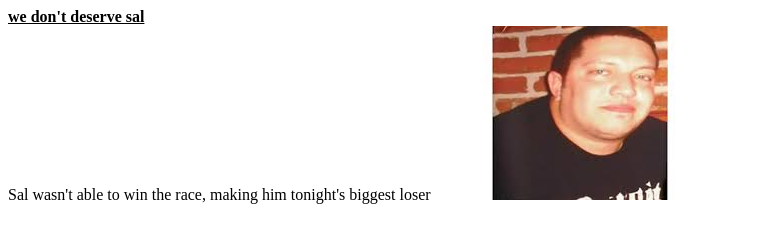
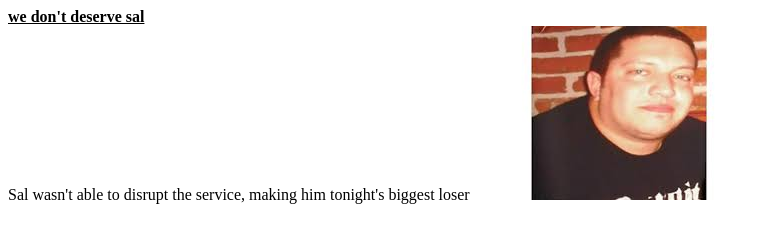
Before and after one commit to michaelwilson17/y10web, a plain HTML site: page index.html in a window 1280 px wide. Shown: the whole page, without its empty margins (0-769 px from the left). Drawn offline with Linux system fonts and the light colour scheme; files whose address does not match are found by name.

Commit message:
Update index.html

```diff
--- a/index.html
+++ b/index.html
@@ -3,7 +3,7 @@
     <title>classic sal</title>
     <u><b> we don't deserve sal</u> </b>
     <br>
-    Sal wasn't able to win the race, making him tonight's biggest loser
+    Sal wasn't able to disrupt the service, making him tonight's biggest loser
     <img
     src = "file:///Users/michael.wilson/Desktop/download-1.jpg">
 
```
